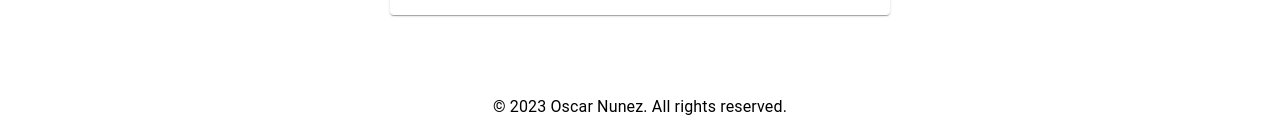
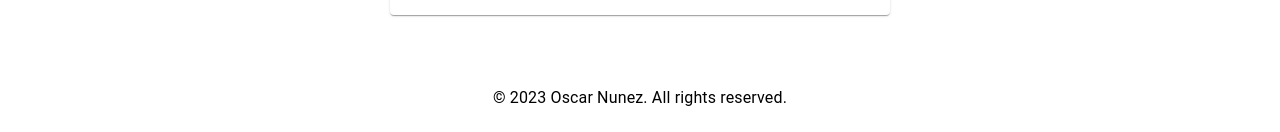
Before and after one commit to oscarnunez1/oscar-portfolio, a React (Create React App) app: page / in a window 1280 px wide. Shown: the part 674-806 px from the top of the page. Built offline with nearby package versions, Linux system fonts and the light colour scheme.

Commit message:
changer footer position

```diff
--- a/src/App.css
+++ b/src/App.css
@@ -15,3 +15,12 @@ img {
   width: 100%;
   height: 100%;
 }
+
+footer {
+  position: absolute;
+  bottom: 0;
+  left: 0;
+  width: 100vw;
+  text-align: center;
+  align-items: center;
+}
```
Also changed, not shown: src/index.css (line endings or trailing spaces).
